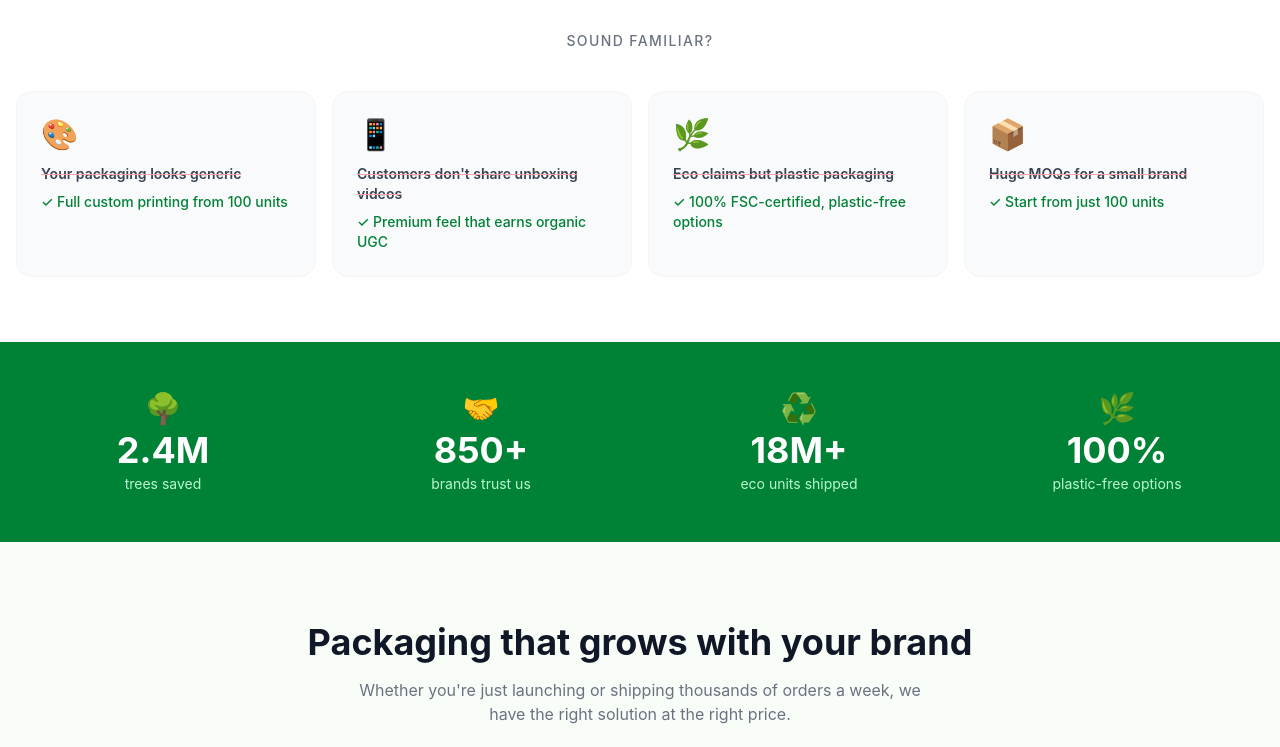
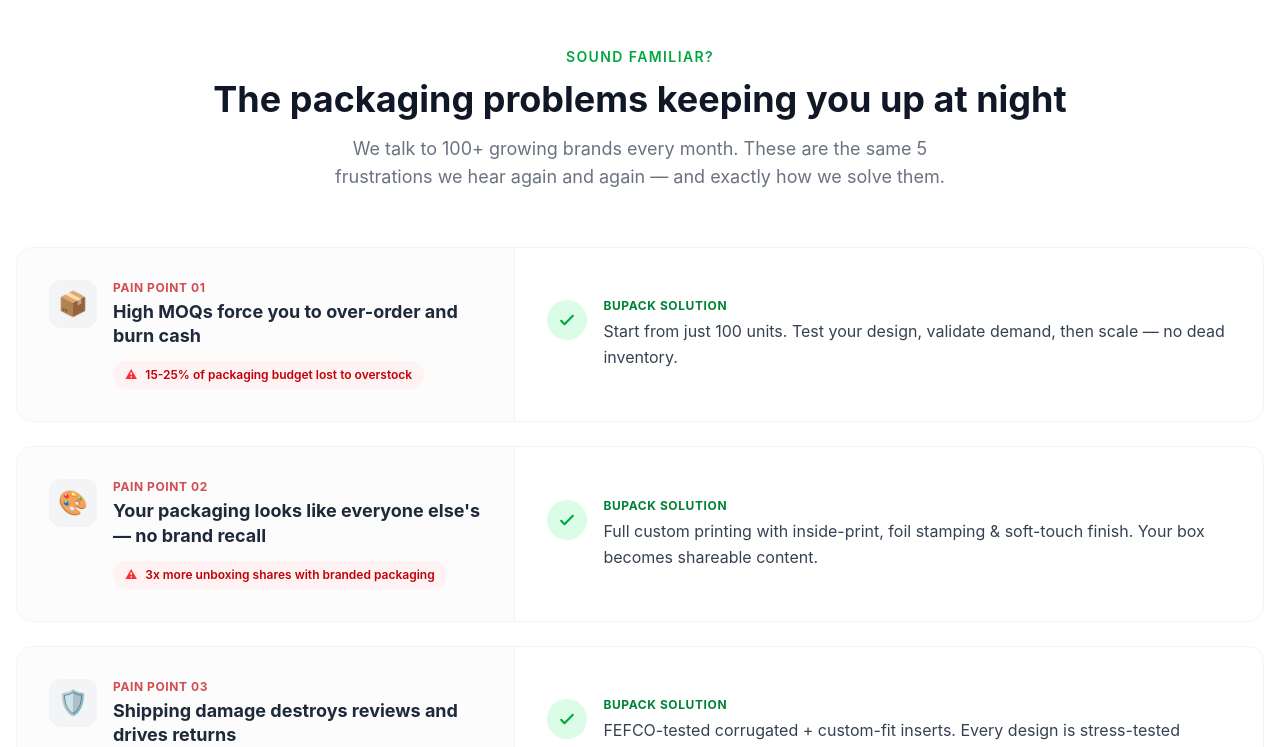
Before and after one commit to rocknjp/bupackeco, a Next.js app: page / in a window 1280 px wide. Shown: the part 1620-2367 px from the top of the page. Built offline with nearby package versions, Linux system fonts and the light colour scheme.

Commit message:
重构首页痛点板块: 5大痛点-措施-优势展示结构

```diff
--- a/app/page.tsx
+++ b/app/page.tsx
@@ -10,24 +10,39 @@
 
 const painPoints = [
   {
-    pain: "Your packaging looks generic",
-    fix: "Full custom printing from 100 units",
-    icon: "🎨",
+    pain: "High MOQs force you to over-order and burn cash",
+    fix: "Start from just 100 units. Test your design, validate demand, then scale — no dead inventory.",
+    icon: "📦",
+    stat: "15-25%",
+    statLabel: "of packaging budget lost to overstock",
   },
   {
-    pain: "Customers don't share unboxing videos",
-    fix: "Premium feel that earns organic UGC",
-    icon: "📱",
+    pain: "Your packaging looks like everyone else's — no brand recall",
+    fix: "Full custom printing with inside-print, foil stamping & soft-touch finish. Your box becomes shareable content.",
+    icon: "🎨",
+    stat: "3x",
+    statLabel: "more unboxing shares with branded packaging",
   },
   {
-    pain: "Eco claims but plastic packaging",
-    fix: "100% FSC-certified, plastic-free options",
-    icon: "🌿",
+    pain: "Shipping damage destroys reviews and drives returns",
+    fix: "FEFCO-tested corrugated + custom-fit inserts. Every design is stress-tested before production.",
+    icon: "🛡️",
+    stat: "18%",
+    statLabel: "of online sales affected by poor packaging",
   },
   {
-    pain: "Huge MOQs for a small brand",
-    fix: "Start from just 100 units",
-    icon: "📦",
+    pain: "8–12 week lead times kill your product launch momentum",
+    fix: "Digital printing + in-house production = samples in 3-5 days, bulk in 2-3 weeks.",
+    icon: "⚡",
+    stat: "7 days",
+    statLabel: "average social media trend window",
+  },
+  {
+    pain: "Oversized boxes inflate shipping costs by 'dimensional weight'",
+    fix: "Right-size design optimization. We engineer packaging to minimize volume weight and cut freight spend.",
+    icon: "📐",
+    stat: "15-30%",
+    statLabel: "shipping cost savings with optimized sizing",
   },
 ];
 
@@ -239,19 +254,72 @@
       </section>
 
       {/* ── PAIN POINTS ────────────────────────────── */}
-      <section className="py-16 px-4 bg-white border-b border-gray-100">
+      <section className="py-20 px-4 bg-white border-b border-gray-100">
         <div className="max-w-7xl mx-auto">
-          <p className="text-center text-gray-500 text-sm font-medium uppercase tracking-widest mb-10">
-            Sound familiar?
-          </p>
-          <div className="grid sm:grid-cols-2 lg:grid-cols-4 gap-4">
-            {painPoints.map((p) => (
-              <div key={p.pain} className="rounded-2xl border border-gray-100 bg-gray-50 p-6 hover:border-green-200 hover:bg-green-50/30 transition-all">
-                <div className="text-3xl mb-3">{p.icon}</div>
-                <p className="text-gray-700 font-semibold text-sm mb-2 line-through decoration-red-300">{p.pain}</p>
-                <p className="text-green-700 font-medium text-sm">✓ {p.fix}</p>
+          <div className="text-center mb-14">
+            <p className="text-green-600 text-sm font-semibold uppercase tracking-widest mb-3">Sound Familiar?</p>
+            <h2 className="text-3xl md:text-4xl font-bold text-gray-900 mb-4">
+              The packaging problems keeping you up at night
+            </h2>
+            <p className="text-gray-500 max-w-2xl mx-auto text-lg">
+              We talk to 100+ growing brands every month. These are the same 5 frustrations we hear again and again — and exactly how we solve them.
+            </p>
+          </div>
+
+          <div className="space-y-6">
+            {painPoints.map((p, i) => (
+              <div
+                key={p.pain}
+                className="group rounded-2xl border border-gray-100 bg-white hover:border-green-200 hover:shadow-lg transition-all overflow-hidden"
+              >
+                <div className="flex flex-col md:flex-row">
+                  {/* Pain Side */}
+                  <div className="md:w-2/5 p-6 md:p-8 bg-gray-50/50 group-hover:bg-red-50/30 transition-colors border-b md:border-b-0 md:border-r border-gray-100">
+                    <div className="flex items-start gap-4">
+                      <div className="w-12 h-12 rounded-xl bg-gray-100 group-hover:bg-red-100 flex items-center justify-center text-2xl flex-shrink-0 transition-colors">
+                        {p.icon}
+                      </div>
+                      <div>
+                        <p className="text-red-700/70 text-xs font-bold uppercase tracking-wider mb-1">Pain Point {String(i + 1).padStart(2, '0')}</p>
+                        <p className="text-gray-800 font-bold text-lg leading-snug">{p.pain}</p>
+                        <div className="mt-3 inline-flex items-center gap-2 bg-red-50 text-red-700 text-xs font-semibold px-3 py-1.5 rounded-full">
+                          <span className="text-red-500">⚠</span> {p.stat} {p.statLabel}
+                        </div>
+                      </div>
+                    </div>
+                  </div>
+
+                  {/* Solution Side */}
+                  <div className="md:w-3/5 p-6 md:p-8 flex items-center">
+                    <div className="flex items-start gap-4 w-full">
+                      <div className="w-10 h-10 rounded-full bg-green-100 flex items-center justify-center flex-shrink-0 mt-0.5">
+                        <svg className="w-5 h-5 text-green-600" fill="none" stroke="currentColor" viewBox="0 0 24 24">
+                          <path strokeLinecap="round" strokeLinejoin="round" strokeWidth={2.5} d="M5 13l4 4L19 7" />
+                        </svg>
+                      </div>
+                      <div>
+                        <p className="text-green-700 text-xs font-bold uppercase tracking-wider mb-1">BUpack Solution</p>
+                        <p className="text-gray-700 text-base leading-relaxed">{p.fix}</p>
+                      </div>
+                    </div>
+                  </div>
+                </div>
               </div>
             ))}
+          </div>
+
+          {/* Bottom CTA */}
+          <div className="mt-12 text-center">
+            <Link
+              href="/contact"
+              className="inline-flex items-center gap-2 bg-green-600 text-white font-bold px-8 py-4 rounded-xl hover:bg-green-500 transition-colors text-base"
+            >
+              See How We Can Solve Yours
+              <svg className="w-4 h-4" fill="none" stroke="currentColor" viewBox="0 0 24 24">
+                <path strokeLinecap="round" strokeLinejoin="round" strokeWidth={2} d="M9 5l7 7-7 7" />
+              </svg>
+            </Link>
+            <p className="text-gray-400 text-sm mt-3">Free sample kit · No commitment · Ships in 3-5 days</p>
           </div>
         </div>
       </section>
```
